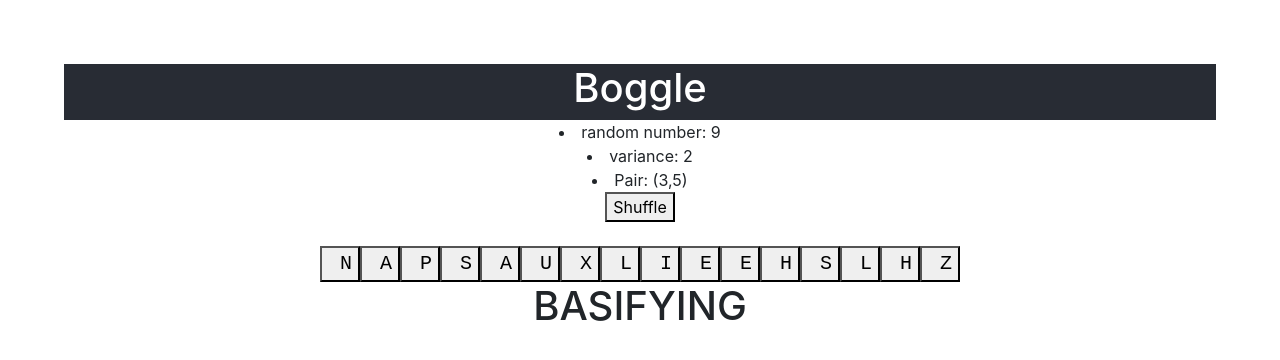
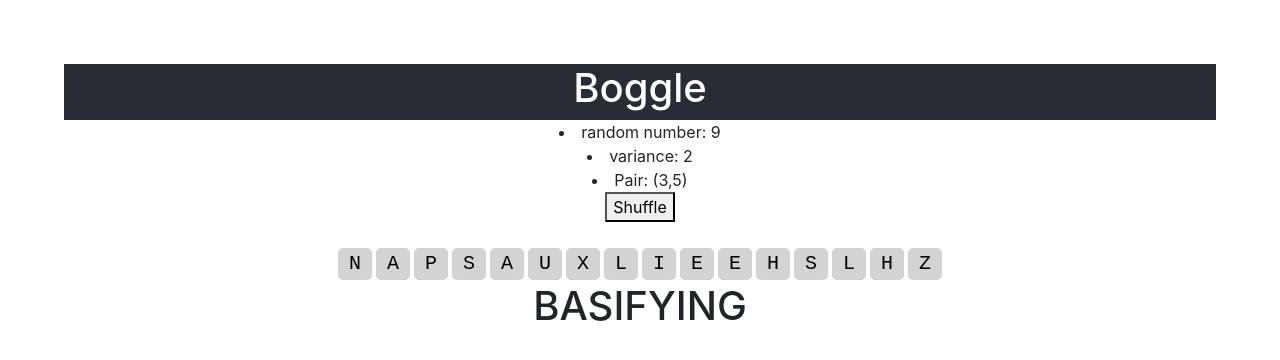
Before and after one commit to luiarthur/boggle-react-ts, a React (Create React App) app: page / in a window 1280 px wide. Shown: the top 360 px of the page. Built offline with nearby package versions, Linux system fonts and the light colour scheme.

Commit message:
made prettier

```diff
--- a/src/App.css
+++ b/src/App.css
@@ -41,6 +41,12 @@
 .die {
   font-family: monospace;
   font-size: x-large;
+  border-radius: 5px;
+  background: lightgrey;
+  border: none;
+  margin: 2px;
+  color: black;
+  width: 1.7em;
 }
 
 #solution {
--- a/src/Die.tsx
+++ b/src/Die.tsx
@@ -7,7 +7,7 @@ type DieProps = { faces: string[] }
 export function DieComp(props: {value: string}) {
   let value = props.value
   if (value.length == 1) {
-    value = "\u00A0" + value
+    // value = "\u00A0" + value
   }
   return (
     <button className="die"> {value} </button>
```
Also changed, not shown: 1 other file (tests, documents, lock files or other folders).
